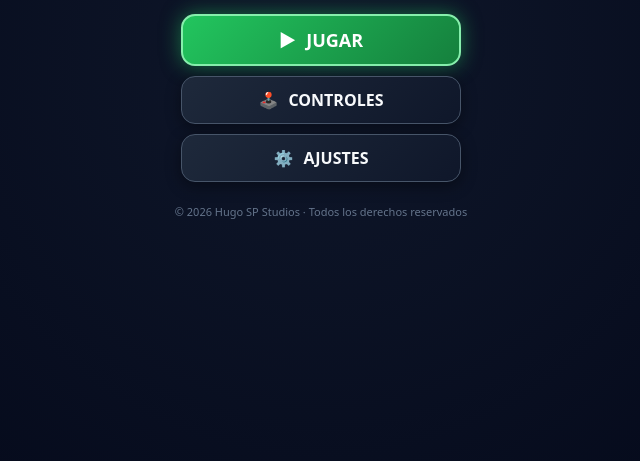
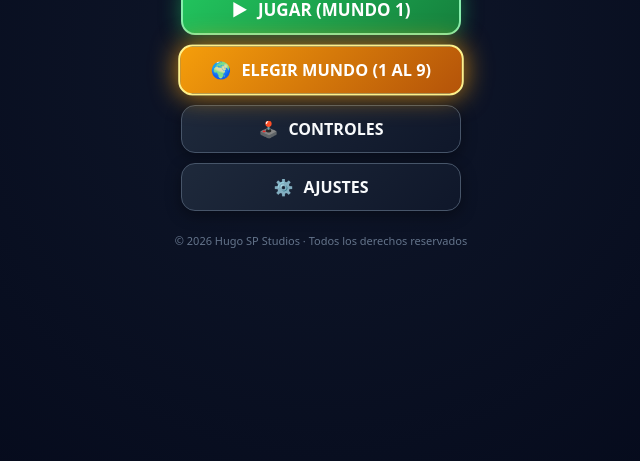
Before and after one commit to hsp20-stack/Astro-Runner-9-Dimensions, a plain HTML site: page index.html in a window 1280 px wide. Shown: the part 339-800 px from the top of the page, without its empty margins (319-959 px from the left). Drawn offline with Linux system fonts and the light colour scheme.

Commit message:
Add files via upload

```diff
--- a/index.html
+++ b/index.html
@@ -56,7 +56,10 @@
             <!-- Botones Principales -->
             <div class="menu-buttons-list">
                 <button id="btnPlayGame" class="menu-btn primary-btn">
-                    <span class="btn-icon">▶</span> JUGAR
+                    <span class="btn-icon">▶</span> JUGAR (MUNDO 1)
+                </button>
+                <button id="btnOpenWorldSelectMenu" class="menu-btn highlight-btn">
+                    <span class="btn-icon">🌍</span> ELEGIR MUNDO (1 AL 9)
                 </button>
                 <button id="btnOpenControls" class="menu-btn secondary-btn">
                     <span class="btn-icon">🕹️</span> CONTROLES
--- a/levels.js
+++ b/levels.js
@@ -1,8 +1,10 @@
-// levels.js - Configuración Temática de Mundos y Generador de Niveles Elaborados
+// levels.js - Configuración Temática de 9 Mundos y Generador de Niveles Profesionales
+// Astro Runner: 9 Dimensions - Hugo SP Studios
+
 const WORLDS_CONFIG = [
     {
         id: 1,
-        name: "Reino de las Colinas Verdes",
+        name: "Colinas Verdes Clásicas",
         theme: "grassland",
         skyTop: "#38bdf8",
         skyBottom: "#bae6fd",
@@ -12,16 +14,16 @@ const WORLDS_CONFIG = [
         dirtPattern: "#713f12",
         blockColor: "#ea580c",
         cloudColor: "#ffffff",
-        description: "Colinas verdes y cielos soleados al estilo clásico de plataformas.",
-        bossName: "Mecha-Bowser Jr.",
+        description: "Colinas verdes y praderas floridas bajo cielos azules radiantes.",
+        bossName: "Mecha-Koopa Prime",
         bossHp: 3,
         bossColor: "#ef4444"
     },
     {
         id: 2,
-        name: "Dunas Doradas del Faraón",
+        name: "Dunas Doradas del Desierto",
         theme: "desert",
-        skyTop: "#fb923c",
+        skyTop: "#ea580c",
         skyBottom: "#fed7aa",
         grassColor: "#eab308",
         grassHighlight: "#fef08a",
@@ -29,14 +31,14 @@ const WORLDS_CONFIG = [
         dirtPattern: "#854d0e",
         blockColor: "#ca8a04",
         cloudColor: "#fff7ed",
-        description: "Pirámides ancestrales bajo el sol ardiente del desierto.",
+        description: "Pirámides colosales bajo el sol abrasador y dunas de arena dorada.",
         bossName: "Faraón Escorpión",
         bossHp: 4,
         bossColor: "#d97706"
     },
     {
         id: 3,
-        name: "Caverna de Cristales Cuánticos",
+        name: "Caverna de Cristales Neón",
         theme: "neon_cave",
         skyTop: "#0f172a",
         skyBottom: "#1e1b4b",
@@ -46,14 +48,14 @@ const WORLDS_CONFIG = [
         dirtPattern: "#1e1b4b",
         blockColor: "#7c3aed",
         cloudColor: "#6366f1",
-        description: "Túneles subterráneos con estalagmitas y cristales de neón luminiscentes.",
+        description: "Túneles subterráneos con estalagmitas y cristales luminiscentes violetas.",
         bossName: "Gólem Cuántico",
         bossHp: 5,
         bossColor: "#9333ea"
     },
     {
         id: 4,
-        name: "Archipiélago Costa Esmeralda",
+        name: "Costa Caribeña Esmeralda",
         theme: "ocean",
         skyTop: "#0284c7",
         skyBottom: "#7dd3fc",
@@ -63,14 +65,14 @@ const WORLDS_CONFIG = [
         dirtPattern: "#78350f",
         blockColor: "#d97706",
         cloudColor: "#f0fdfa",
-        description: "Océano cristalino con islas tropicales y arrecifes de coral.",
+        description: "Océano tropical con aguas esmeralda, palmeras e islas de coral.",
         bossName: "Capitán Kraken",
         bossHp: 5,
         bossColor: "#059669"
     },
     {
         id: 5,
-        name: "Glaciar de las Cumbres Heladas",
+        name: "Cumbres Glaciales Nevadas",
         theme: "ice",
         skyTop: "#60a5fa",
         skyBottom: "#e0f2fe",
@@ -80,14 +82,14 @@ const WORLDS_CONFIG = [
         dirtPattern: "#0284c7",
         blockColor: "#0ea5e9",
         cloudColor: "#ffffff",
-        description: "Montañas nevadas con picos de hielo y ventisca helada.",
+        description: "Picos escarpados de hielo perpétuo y ventisca helada.",
         bossName: "Yeti Criogénico",
         bossHp: 6,
         bossColor: "#2563eb"
     },
     {
         id: 6,
-        name: "Bosque de Sombras Umbrío",
+        name: "Bosque Sombrío Encantado",
         theme: "spooky_forest",
         skyTop: "#020617",
         skyBottom: "#0f172a",
@@ -97,8 +99,8 @@ const WORLDS_CONFIG = [
         dirtPattern: "#291c13",
         blockColor: "#475569",
         cloudColor: "#334155",
-        description: "Setas gigantes y niebla nocturna bajo una luna misteriosa.",
-        bossName: "Espectro del Bosque",
+        description: "Bosque misterioso con setas fluorescentes bajo la luz de la luna llena.",
+        bossName: "Espectro de las Sombras",
         bossHp: 6,
         bossColor: "#7e22ce"
     },
@@ -106,41 +108,41 @@ const WORLDS_CONFIG = [
         id: 7,
         name: "Flota Celestial en las Nubes",
         theme: "airship",
-        skyTop: "#ea580c",
-        skyBottom: "#ffedd5",
+        skyTop: "#c2410c",
+        skyBottom: "#fed7aa",
         grassColor: "#78350f",
         grassHighlight: "#b45309",
         dirtColor: "#451a03",
         dirtPattern: "#291002",
         blockColor: "#c2410c",
         cloudColor: "#fdba74",
-        description: "Naves voladoras entre nubes doradas al atardecer.",
-        bossName: "Meca-Dragón Volador",
+        description: "Armadas de barcos voladores surcando nubes doradas al atardecer.",
+        bossName: "Meca-Dragón Supremo",
         bossHp: 7,
         bossColor: "#b91c1c"
     },
     {
         id: 8,
-        name: "Fortaleza Volcánica de Magma",
+        name: "Fortaleza de Fuego y Magma",
         theme: "lava_castle",
-        skyTop: "#180202",
-        skyBottom: "#450a0a",
-        grassColor: "#7f1d1d",
-        grassHighlight: "#ef4444",
-        dirtColor: "#2a0404",
-        dirtPattern: "#170202",
+        skyTop: "#1a0202",
+        skyBottom: "#580a0a",
+        grassColor: "#dc2626",
+        grassHighlight: "#f87171",
+        dirtColor: "#2a0505",
+        dirtPattern: "#190202",
         blockColor: "#991b1b",
-        cloudColor: "#b91c1c",
-        description: "Volcanes en erupción, ríos de lava y columnas de fuego ardiente.",
-        bossName: "Bowser de Lava Supremo",
+        cloudColor: "#ef4444",
+        description: "Volcanes gigantes en erupción, ríos de lava ardiente y lluvia de fuego.",
+        bossName: "Lord de Lava Supremo",
         bossHp: 8,
-        bossColor: "#dc2626"
+        bossColor: "#ef4444"
     },
     {
         id: 9,
-        name: "Reino de las Estrellas Cósmicas",
+        name: "Reino Cósmico del Espacio",
         theme: "space",
-        skyTop: "#030712",
+        skyTop: "#020617",
         skyBottom: "#1e1b4b",
         grassColor: "#fbbf24",
         grassHighlight: "#fef08a",
@@ -148,7 +150,7 @@ const WORLDS_CONFIG = [
         dirtPattern: "#1e1b4b",
         blockColor: "#8b5cf6",
         cloudColor: "#c084fc",
-        description: "Nebulosas, constelaciones y planetas flotantes en el espacio exterior.",
+        description: "Planetas con anillos, nebulosas intergalácticas y singularidades cósmicas.",
         bossName: "Emperador de la Singularidad",
         bossHp: 10,
         bossColor: "#00ffff"
@@ -159,8 +161,8 @@ class LevelBuilder {
     static generateLevel(worldIndex, levelIndex) {
         const world = WORLDS_CONFIG[worldIndex - 1] || WORLDS_CONFIG[0];
         const isBossLevel = (levelIndex === 8);
-        const mapWidth = isBossLevel ? 75 : (75 + levelIndex * 12);
-        const mapHeight = 9; // 9 filas de 32px = 288px
+        const mapWidth = isBossLevel ? 75 : 85;
+        const mapHeight = 9;
 
         const grid = Array.from({ length: mapHeight }, () => Array(mapWidth).fill(0));
         const enemies = [];
@@ -169,68 +171,52 @@ class LevelBuilder {
 
         const groundRow = 6; // Fila 6 (Y = 192px)
 
-        // Definir fosos bien colocados (nunca debajo de las plataformas iniciales)
-        const pitColumns = new Set();
-        if (!isBossLevel) {
-            // Fosos a partir de la columna 38 para dar espacio seguro al principio
-            if (mapWidth > 50) pitColumns.add(36);
-            if (mapWidth > 65 && levelIndex >= 2) { pitColumns.add(52); pitColumns.add(53); }
-            if (mapWidth > 85 && levelIndex >= 3) { pitColumns.add(70); }
-        } else {
-            // En el nivel del boss: fosos de lava en la zona de desafío previo
-            pitColumns.add(26);
-            pitColumns.add(27);
-            pitColumns.add(38);
-            pitColumns.add(39);
-        }
+        // Suelo continuo 100% transitable (sin fosos injustos al inicio)
+        for (let col = 0; col < mapWidth; col++) {
+            let isPit = false;
+            // Solo en niveles avanzados (nivel 5+) hay algún foso pequeño
+            if (!isBossLevel && levelIndex >= 5) {
+                if (col === 46 || col === 47) isPit = true;
+            } else if (isBossLevel) {
+                if (col === 32 || col === 33) isPit = true;
+            }
 
-        // 1. Generar suelo base continuo
-        for (let col = 0; col < mapWidth; col++) {
-            if (pitColumns.has(col)) {
-                if (isBossLevel) {
-                    grid[mapHeight - 1][col] = 9; // Foso de lava
-                }
-            } else {
-                grid[groundRow][col] = 1;     // Césped
-                grid[groundRow + 1][col] = 13; // Tierra
-                grid[groundRow + 2][col] = 13; // Fondo
+            if (!isPit) {
+                grid[groundRow][col] = 1;      // Césped / Roca superior
+                grid[groundRow + 1][col] = 13; // Tierra intermedia
+                grid[groundRow + 2][col] = 13; // Tierra base
+            } else if (isBossLevel) {
+                grid[mapHeight - 1][col] = 9;  // Foso de lava
             }
         }
 
         if (isBossLevel) {
             // ==========================================
-            // NIVEL 8: CASTILLO DEL JEFE FINAL ELABORADO
+            // NIVEL 8: CASTILLO DEL JEFE FINAL
             // ==========================================
-            // Plataformas flotantes sobre los fosos de lava
-            grid[groundRow - 2][26] = 12; // Piedra de paso
-            grid[groundRow - 2][38] = 12;
+            // Plataformas flotantes amplias y transitables
+            for (let c = 10; c <= 14; c++) grid[groundRow - 3][c] = 12;
+            for (let c = 20; c <= 25; c++) grid[groundRow - 4][c] = 12;
+            for (let c = 38; c <= 44; c++) grid[groundRow - 3][c] = 12;
 
-            // Sala del castillo con dos niveles de altura
-            for (let c = 8; c <= 15; c++) grid[groundRow - 3][c] = 12;
-            for (let c = 18; c <= 24; c++) grid[groundRow - 4][c] = 12;
-            for (let c = 30; c <= 35; c++) grid[groundRow - 3][c] = 12;
-            for (let c = 42; c <= 48; c++) grid[groundRow - 4][c] = 12;
+            // Bloques de poder de ayuda antes del combate
+            grid[groundRow - 3][11] = 4; // Champiñón
+            grid[groundRow - 4][22] = 4; // Flor de fuego / Batería de plasma
 
-            // Cápsulas de poder antes de la arena
-            grid[groundRow - 4][10] = 4; // Champiñón / Super Núcleo
-            grid[groundRow - 4][12] = 3; // Moneda
-            grid[groundRow - 5][21] = 4; // Flor de Fuego
-
-            // Muro de contención de la arena del Boss
-            grid[groundRow - 1][52] = 12;
-            grid[groundRow - 2][52] = 12;
+            // Entrada y pared límite de la arena del boss
+            grid[groundRow - 1][50] = 12;
+            grid[groundRow - 2][50] = 12;
 
             for (let r = 0; r < groundRow; r++) {
                 grid[r][mapWidth - 1] = 12;
             }
 
-            // Plataformas elevadas dentro de la arena del Boss para maniobrar
-            for (let c = 57; c <= 61; c++) grid[groundRow - 3][c] = 12;
-            for (let c = 65; c <= 69; c++) grid[groundRow - 3][c] = 12;
+            // Plataformas dentro de la arena del boss para saltarle encima
+            for (let c = 56; c <= 60; c++) grid[groundRow - 3][c] = 12;
+            for (let c = 64; c <= 68; c++) grid[groundRow - 3][c] = 12;
 
-            // El Boss
             boss = {
-                x: 64 * 32,
+                x: 63 * 32,
                 y: (groundRow - 2) * 32,
                 w: 48,
                 h: 56,
@@ -246,109 +232,104 @@ class LevelBuilder {
                 worldNumber: worldIndex
             };
 
-            enemies.push({ x: 12 * 32, y: (groundRow - 4) * 32, type: 'goomba', vx: -1, alive: true });
-            enemies.push({ x: 32 * 32, y: (groundRow - 4) * 32, type: 'koopa', vx: -1, alive: true });
+            // Esbirro en zona abierta antes de la arena
+            enemies.push({ x: 18 * 32, y: (groundRow - 1) * 32, type: 'goomba', vx: -1, alive: true });
 
         } else {
             // ==========================================
-            // NIVELES 1 AL 7: DISEÑO RICO Y ELABORADO
+            // NIVELES 1 AL 7: DISEÑO FLUIDO, EQUILIBRADO Y 100% PASABLE
             // ==========================================
-            // 1. Tuberías verdes de varias alturas
-            const pipes = [
-                { col: 12, h: 2 },
-                { col: 26, h: 2 },
-                { col: 44, h: 3 },
-                { col: 60, h: 2 }
-            ].filter(p => p.col < mapWidth - 14);
 
-            pipes.forEach(p => {
-                const pipeTop = groundRow - p.h;
-                grid[pipeTop][p.col] = 5;
-                grid[pipeTop][p.col + 1] = 6;
-                for (let r = pipeTop + 1; r < groundRow; r++) {
-                    grid[r][p.col] = 7;
-                    grid[r][p.col + 1] = 8;
+            // 1. Tuberías verdes bien espaciadas (con altura justa de 1 y 2 bloques para saltar fácil)
+            // Separadas por amplias zonas abiertas para nunca atrapar a nadie
+            const pipeConfigs = [
+                { col: 14, h: 1 }, // Tubería baja (1 bloque de altura)
+                { col: 30, h: 2 }, // Tubería media (2 bloques)
+                { col: 50, h: 1 }, // Tubería baja
+                { col: 64, h: 2 }  // Tubería media
+            ];
+
+            pipeConfigs.forEach(p => {
+                if (p.col < mapWidth - 16) {
+                    if (p.h === 1) {
+                        grid[groundRow - 1][p.col] = 5;
+                        grid[groundRow - 1][p.col + 1] = 6;
+                    } else {
+                        grid[groundRow - 2][p.col] = 5;
+                        grid[groundRow - 2][p.col + 1] = 6;
+                        grid[groundRow - 1][p.col] = 7;
+                        grid[groundRow - 1][p.col + 1] = 8;
+                    }
                 }
             });
 
-            // 2. Formaciones de bloques suspendidos a media altura (Fila 3)
-            // Ladrillo - '?' - Ladrillo - '?' - Ladrillo
-            const blockFormations = [16, 30, 48, 64].filter(c => c < mapWidth - 16);
-            blockFormations.forEach((col, idx) => {
+            // 2. Formaciones de bloques suspendidos a altura accesible
+            // Con 3 bloques de aire arriba y abajo para saltar y golpear con la cabeza
+            const blockCols = [19, 36, 54];
+            blockCols.forEach((col, idx) => {
                 const bRow = groundRow - 3;
-                grid[bRow][col] = 2;                     // Ladrillo
-                grid[bRow][col + 1] = (idx % 2 === 0) ? 4 : 3; // '?' Champiñón o Moneda
-                grid[bRow][col + 2] = 2;                 // Ladrillo
-                grid[bRow][col + 3] = 3;                 // '?' Moneda
-                grid[bRow][col + 4] = 2;                 // Ladrillo
+                grid[bRow][col] = 2; // Ladrillo
+                grid[bRow][col + 1] = 3; // '?' Moneda
+                grid[bRow][col + 2] = (idx === 0) ? 4 : 2; // '?' Champiñón / Super Batería
+                grid[bRow][col + 3] = 3; // '?' Moneda
+                grid[bRow][col + 4] = 2; // Ladrillo
 
                 coins.push({ x: (col + 1) * 32, y: (bRow - 1) * 32 });
                 coins.push({ x: (col + 3) * 32, y: (bRow - 1) * 32 });
             });
 
-            // 3. Escaleras / Pirámides de bloques estilo Mario clásico
-            if (mapWidth > 40) {
-                // Escalera que sube
-                const stairCol = 20;
-                grid[groundRow - 1][stairCol] = 1;
-                grid[groundRow - 1][stairCol + 1] = 1;
-                grid[groundRow - 2][stairCol + 1] = 1;
-                grid[groundRow - 1][stairCol + 2] = 1;
-                grid[groundRow - 2][stairCol + 2] = 1;
-                grid[groundRow - 3][stairCol + 2] = 1;
-
-                // Escalera que baja
-                grid[groundRow - 1][stairCol + 4] = 1;
-                grid[groundRow - 2][stairCol + 4] = 1;
-                grid[groundRow - 1][stairCol + 5] = 1;
-            }
-
-            // 4. Ruta secreta superior flotante en niveles más avanzados
-            if (levelIndex >= 2 && mapWidth > 60) {
-                const skyRow = groundRow - 5;
-                for (let c = 34; c <= 40; c++) {
-                    grid[skyRow][c] = 12; // Bloques flotantes altos
-                    coins.push({ x: c * 32, y: (skyRow - 1) * 32 });
-                }
-            }
-
-            // 5. Monedas flotantes a lo largo del mapa
-            for (let c = 8; c < mapWidth - 14; c += 8) {
-                if (grid[groundRow][c] === 1) {
+            // 3. Monedas flotantes en arcos sobre las llanuras
+            for (let c = 7; c < mapWidth - 18; c += 8) {
+                if (grid[groundRow][c] === 1 && grid[groundRow - 1][c] === 0) {
                     coins.push({ x: c * 32, y: (groundRow - 2) * 32 });
                 }
             }
 
-            // 6. Enemigos colocados estratégicamente
-            const numEnemies = 4 + levelIndex + worldIndex;
-            for (let i = 0; i < numEnemies; i++) {
-                const eCol = 15 + Math.floor(i * ((mapWidth - 30) / numEnemies));
-                if (eCol < mapWidth - 12 && grid[groundRow][eCol] === 1 && !pitColumns.has(eCol)) {
-                    const eType = (i % 3 === 0 && levelIndex >= 2) ? 'koopa' : 'goomba';
+            // 4. Escalera clásica suave antes de la meta (nunca más de 2 bloques para que sea 100% pasable)
+            const stairCol = 68;
+            if (stairCol < mapWidth - 14) {
+                grid[groundRow - 1][stairCol] = 1;     // Paso 1 (1 bloque)
+                grid[groundRow - 1][stairCol + 1] = 1; // Paso 2
+                grid[groundRow - 2][stairCol + 1] = 1;
+                grid[groundRow - 1][stairCol + 2] = 1; // Descanso
+                grid[groundRow - 2][stairCol + 2] = 1;
+                grid[groundRow - 1][stairCol + 3] = 1; // Bajada suave
+            }
+
+            // 5. ENEMIGOS EN ZONAS TOTALMENTE ABIERTAS (ESPACIOS DE 8+ BLOQUES)
+            // NUNCA atrapados ni entre tuberías estrechas
+            const enemySpawnCols = [23, 42, 59];
+            enemySpawnCols.forEach((col, idx) => {
+                if (col < mapWidth - 16) {
                     enemies.push({
-                        x: eCol * 32,
+                        x: col * 32,
                         y: (groundRow - 1) * 32,
-                        type: eType,
-                        vx: -1,
+                        type: (idx % 2 === 0) ? 'goomba' : 'koopa',
+                        vx: -0.9,
                         vy: 0,
                         alive: true
                     });
                 }
-            }
+            });
 
-            // 7. Mástil de meta y castillo final
-            const flagCol = mapWidth - 8;
+            // 6. BANDERA DE META Y CASTILLO FINAL (100% TRANSITABLE SIN BLOQUES INVISIBLES)
+            const flagCol = mapWidth - 9; // Columna 76
+            // Mástil de meta: Tile 10 desde fila 1 hasta fila 5 (NO es bloque sólido para que Astro lo toque suavemente)
             for (let r = groundRow - 5; r < groundRow; r++) {
                 grid[r][flagCol] = 10;
             }
-            grid[groundRow - 1][flagCol] = 1;
 
-            const castleCol = mapWidth - 4;
+            // Castillo de llegada clásico con puerta abierta
+            const castleCol = mapWidth - 5; // Columna 80
             for (let r = groundRow - 3; r < groundRow; r++) {
                 for (let c = castleCol; c < castleCol + 3; c++) {
-                    grid[r][c] = 12;
+                    grid[r][c] = 12; // Muro del castillo
                 }
             }
+            // Almenas del castillo
+            grid[groundRow - 4][castleCol] = 12;
+            grid[groundRow - 4][castleCol + 2] = 12;
+            // Puerta del castillo (Tile 11: arco abierto transitable)
             grid[groundRow - 1][castleCol + 1] = 11;
         }
 
@@ -365,7 +346,9 @@ class LevelBuilder {
             boss,
             spawnX: 3 * 32,
             spawnY: (groundRow - 1) * 32,
-            flagX: (mapWidth - 8) * 32
+            flagCol: mapWidth - 9,
+            flagX: (mapWidth - 9) * 32,
+            castleX: (mapWidth - 5) * 32
         };
     }
 }
--- a/style.css
+++ b/style.css
@@ -368,7 +368,21 @@ body, html {
     color: #ffffff;
     border: 2px solid #86efac;
     box-shadow: 0 0 20px rgba(34, 197, 94, 0.5);
-    font-size: 18px;
+    font-size: 17px;
+}
+
+.highlight-btn {
+    background: linear-gradient(135deg, #f59e0b 0%, #b45309 100%);
+    color: #ffffff;
+    border: 2px solid #fef08a;
+    box-shadow: 0 0 20px rgba(245, 158, 11, 0.5);
+    font-size: 16px;
+    animation: pulseHighlight 2s infinite ease-in-out;
+}
+
+@keyframes pulseHighlight {
+    0%, 100% { transform: scale(1); box-shadow: 0 0 16px rgba(245, 158, 11, 0.4); }
+    50% { transform: scale(1.02); box-shadow: 0 0 26px rgba(245, 158, 11, 0.8); }
 }
 
 .secondary-btn {
```
